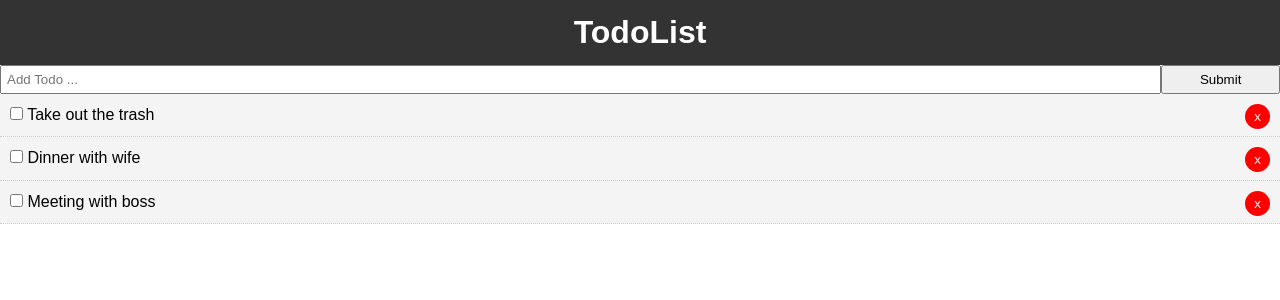
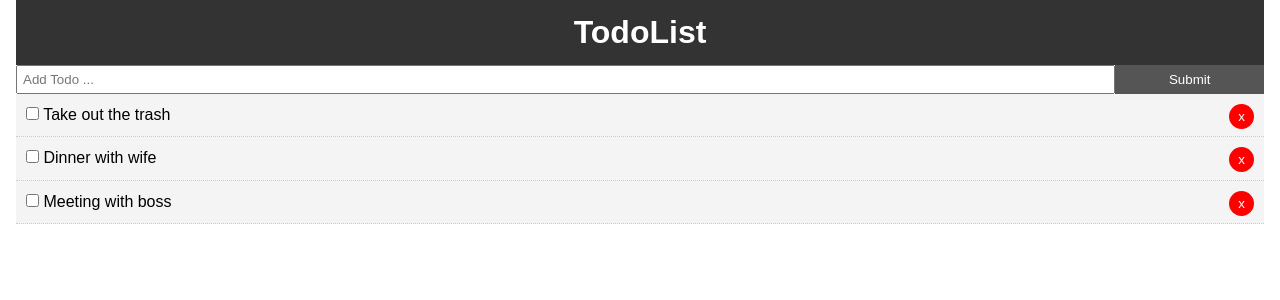
Before and after one commit to RyanYoung72443/React-todo-List, a React (Create React App) app: page / in a window 1280 px wide. Shown: the top 300 px of the page. Built offline with nearby package versions, Linux system fonts and the light colour scheme.

Commit message:
uuid installed

```diff
--- a/package.json
+++ b/package.json
@@ -5,7 +5,8 @@
   "dependencies": {
     "react": "^16.8.3",
     "react-dom": "^16.8.3",
-    "react-scripts": "2.1.5"
+    "react-scripts": "2.1.5",
+    "uuid": "^3.3.2"
   },
   "scripts": {
     "start": "react-scripts start",
--- a/src/App.css
+++ b/src/App.css
@@ -12,3 +12,20 @@
   color: #333;
   text-decoration: none;
 }
+
+.container {
+  padding: 0 1rem;
+}
+
+.btn {
+  display: inline-block;
+  border: none;
+  background: #555;
+  color: #fff;
+  padding: 7px 20px;
+  cursor: pointer;
+}
+
+.btn:hover {
+  background: #666;
+}
--- a/src/App.js
+++ b/src/App.js
@@ -42,12 +42,22 @@
     this.setState({ todos: [...this.state.todos.filter(todo => todo.id !== id)] })
   }
 
+  //Add Todo
+  addTodo = (title) => {
+    const newTodo = {
+      id: 4,
+      title,
+      completed: false
+    }
+    this.setState({ todos: [...this.state.todos, newTodo] })
+  }
+
   render() {
     return (
       <div className="App">
         <div className="container">
           <Header />
-          <AddTodo />
+          <AddTodo addTodo={this.addTodo} />
           <Todos todos={this.state.todos} markComplete = {this.markComplete}
           delTodo={this.delTodo} />
         </div>
--- a/src/components/AddTodo.js
+++ b/src/components/AddTodo.js
@@ -1,14 +1,28 @@
 import React, { Component } from 'react'
 
 export class AddTodo extends Component {
+    state ={
+        title: ''
+    }
+
+    onSubmit = (e) => {
+        e.preventDefault();
+        this.props.addTodo(this.state.title);
+        this.setState({ title: '' })
+    }
+
+    onChange = (e) => this.setState({ [e.target.name]: e.target.value });
+
     render() {
         return (
-      <form style={{ display: 'flex' }}>
+        <form onSubmit={this.onSubmit} style={{ display: 'flex' }}>
             <input
                 type="text"
                 name="title"
                 style={{ flex: '10', padding:'5px' }}
                 placeholder="Add Todo ..."
+                value={this.state.title}
+                onChange={this.onChange}
             />
             <input
                 type="submit"
```
Also changed, not shown: 1 other file (tests, documents, lock files or other folders). Lines whose indentation alone changed are shown as unchanged.
